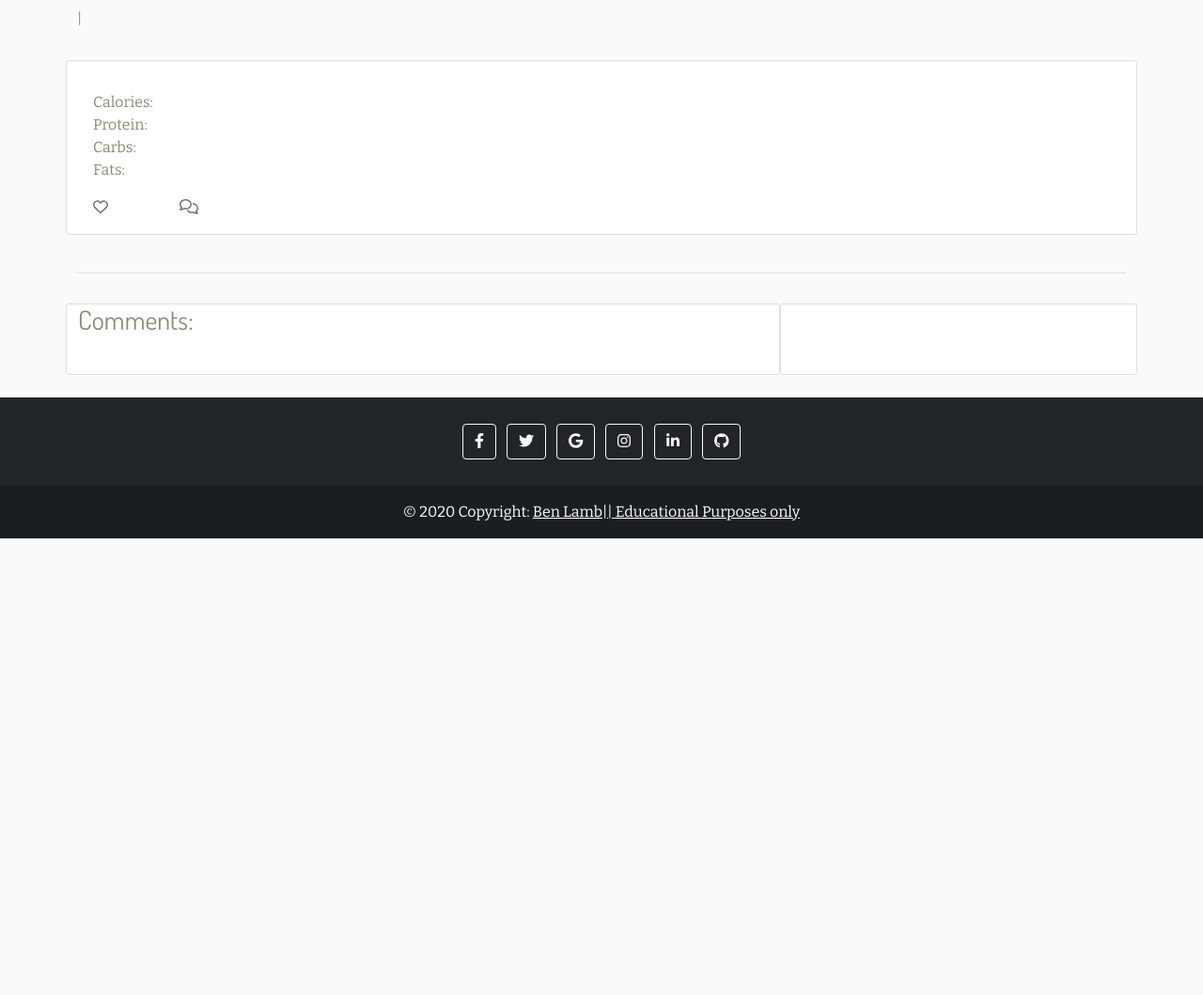
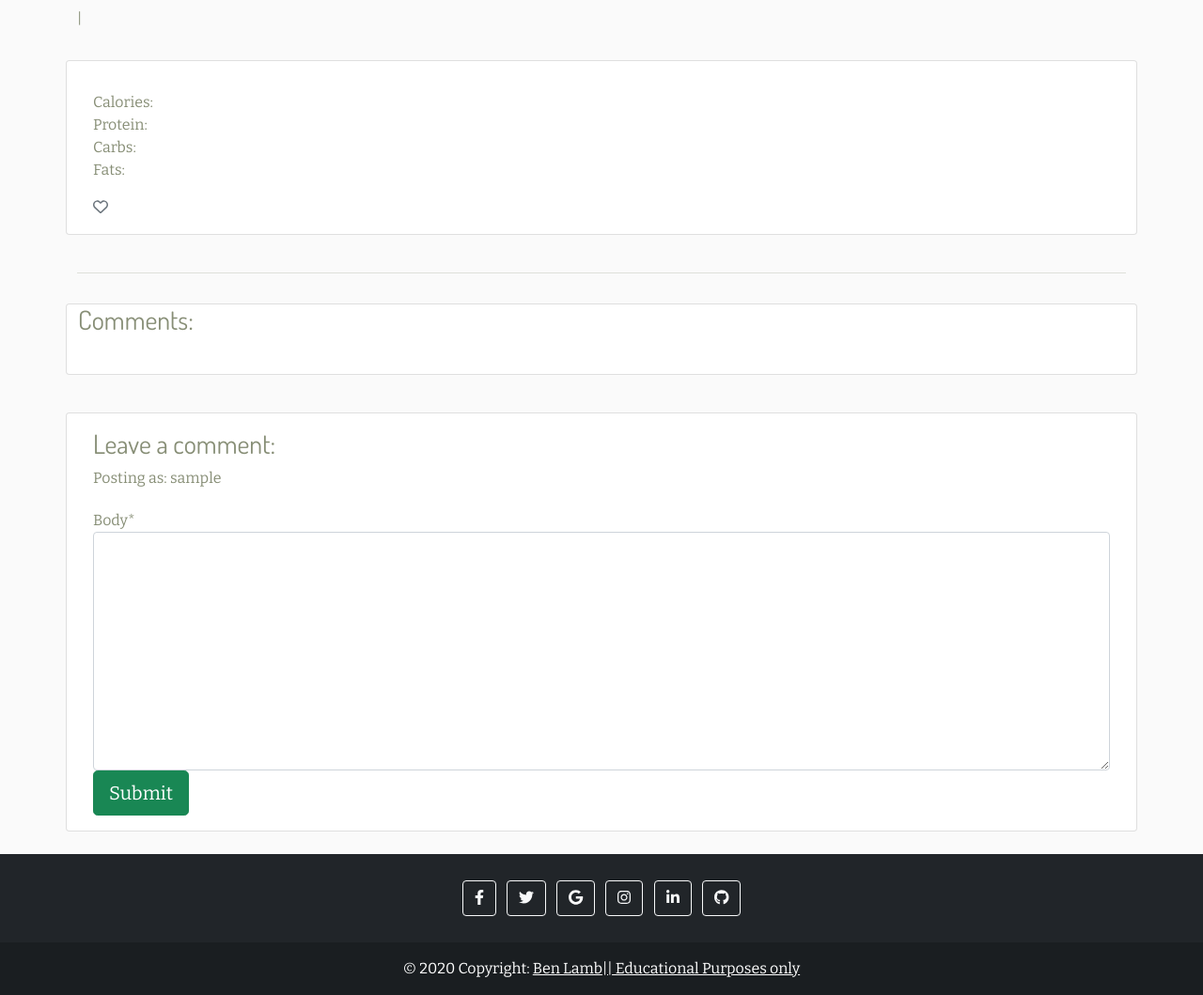
Before and after one commit to benlamb95/mp4-clean-eats-kitchen, a Django app: template templates/recipe_view.html in a window 1280 px wide. Shown: the part 59-1118 px from the top of the page at 94% size. Before the commit the page ends 632 px from the top, so only its background shows below. Run offline with Django 3.2, Linux system fonts and the light colour scheme; the template is opened without the code that fills it: values that come from a table or form of the project are taken from there, others are empty; the visitor is signed in with stand-in values (Sample User, id 1); some libraries are stand-ins or nearby versions.

Commit message:
Add comment functionality with help from codeinstitute walk through project

```diff
--- a/cleaneatskitchen/settings.py
+++ b/cleaneatskitchen/settings.py
@@ -47,6 +47,7 @@ INSTALLED_APPS = [
     'cloudinary_storage',
     'django.contrib.staticfiles',
     'cloudinary',
+    'crispy_forms',
     'recipes',
 ]
 
@@ -55,6 +56,8 @@ SITE_ID = 1
 LOGIN_REDIRECT_URL = '/'
 LOGOUT_REDIRECT_URL = '/'
 ACCOUNT_EMAIL_VERIFICATION = 'none'
+
+CRISPY_TEMPLATE_PACK = 'bootstrap4'
 
 MIDDLEWARE = [
     'django.middleware.security.SecurityMiddleware',
--- /dev/null
+++ b/recipes/forms.py
@@ -0,0 +1,7 @@
+from .models import Comment
+from django import forms
+
+class CommentForm(forms.ModelForm):
+    class Meta:
+        model = Comment
+        fields = ('body',)
--- a/requirements.txt
+++ b/requirements.txt
@@ -4,6 +4,7 @@ dj-database-url==0.5.0
 dj3-cloudinary-storage==0.0.6
 Django==3.2.13
 django-allauth==0.51.0
+django-crispy-forms==1.14.0
 gunicorn==20.1.0
 oauthlib==3.2.0
 psycopg2==2.9.3
--- a/templates/recipe_view.html
+++ b/templates/recipe_view.html
@@ -1,4 +1,6 @@
 {% extends 'base.html' %} {% block content %}
+
+{% load crispy_forms_tags %}
 
 <div class="masthead">
     <div class="container">
@@ -42,13 +44,6 @@
                         <!-- The number of likes goes before the closing strong tag -->
                         <strong class="text-secondary"><i class="far fa-heart"></i> {{ recipe.number_of_likes }} </strong>
                     </div>
-                    <div class="col-1">
-                        {% with comments.count as total_comments %}
-                        <strong class="text-secondary"><i class="far fa-comments"></i>
-                            <!-- Our total_comments variable goes before the closing strong tag -->
-                            {{ total_comments }}</strong>
-                        {% endwith %}
-                    </div>
                 </div>
             </div>
         </div>
@@ -58,34 +53,47 @@
             <hr>
         </div>
     </div>
-    <div class="row">
-        <div class="col-md-8 card mb-4  mt-3 ">
+    <div class="row comments">
+        <div class="col-md-12 card mb-4 mt-3">
             <h3>Comments:</h3>
             <div class="card-body">
-                <!-- We want a for loop inside the empty control tags to iterate through each comment in comments -->
+                <!--Lists all comments beneath recipe-->
                 {% for comment in comments %}
-                <div class="comments" style="padding: 10px;">
-                    <p class="font-weight-bold">
-                        <!-- The commenter's name goes here. Check the model if you're not sure what that is -->
-                        {{ comment.name }}
-                        <span class=" text-muted font-weight-normal">
-                            <!-- The comment's created date goes here -->
-                            {{ comment.created_on }}
-                        </span> wrote:
+                <div>
+                    <p>
+                        <strong>{{ comment.name }}</strong>
+                        <span class="text-muted font-weight-nrmal">
+                            {{ comment.added_on }}
+                        </span>
                     </p>
-                    <!-- The body of the comment goes before the | -->
                     {{ comment.body | linebreaks }}
                 </div>
-                <!-- Our for loop ends here -->
                 {% endfor %}
             </div>
         </div>
-        <div class="col-md-4 card mb-4  mt-3 ">
+    </div>
+    <div class="row comments">
+        <div class="col-md-12 card mb-4  mt-3 ">
             <div class="card-body">
-                <!-- For later -->
+                {% if commented %}
+                <div class="alert alert-success" role="alert">
+                    {{ user.username }} your comment is awaiting approval.
+                </div>
+                {% else %}
+                <!--Allows user to comment if logged in-->
+                {% if user.is_authenticated %}
+
+                <h3>Leave a comment:</h3>
+                <p>Posting as: {{ user.username }}</p>
+                <form method="post" style="margin-top: 1.3em;">
+                    {{ comment_form | crispy }}
+                    {% csrf_token %}
+                    <button type="submit" class="btn btn-success edit-button btn-lg sub-btn">Submit</button>
+                </form>
+                {% endif %}
+                {% endif %}
             </div>
         </div>
     </div>
-</div>
 
-{% endblock content %}
+    {% endblock %}
```
Also changed, not shown: recipes/views.py (+33 -0 lines).
